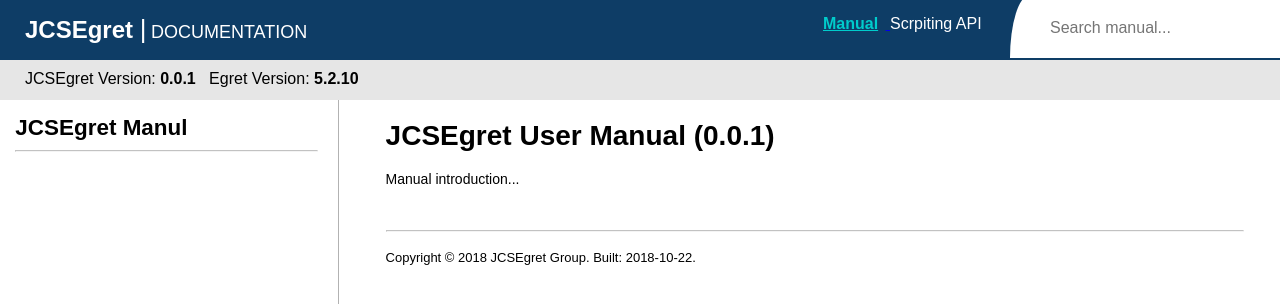
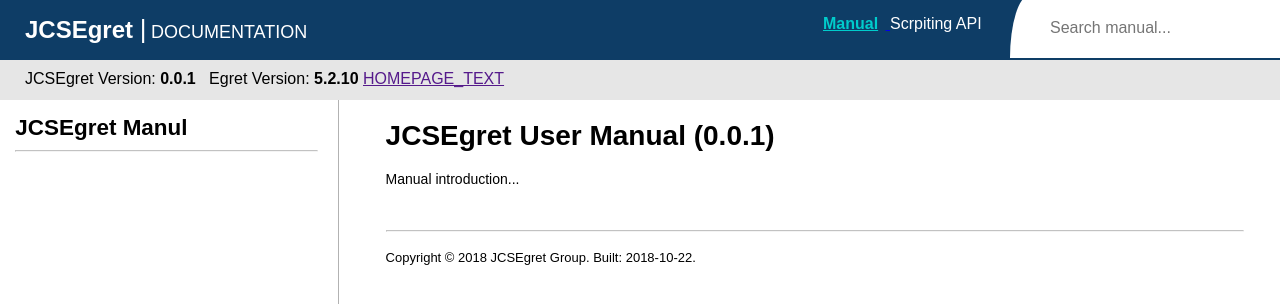
Before and after one commit to jcs-legacy/Scripting_Manual_JCSEgret, a website: page website/Manual/index.html in a window 1280 px wide. Shown: the top 304 px of the page. Drawn offline with Linux system fonts and the light colour scheme; no server answers; a web font is replaced by a local one.

Commit message:
Add home link html.

```diff
--- a/website/Manual/index.html
+++ b/website/Manual/index.html
@@ -74,6 +74,8 @@
         <span class="version-text">
           <span class="version-egret"></span>
         </span>
+
+        <a class="homepage-link" href="">HOMEPAGE_TEXT</a>
       </div>
     </div>
 
```
Also changed, not shown: website/ScriptReference/index.html (+2 -0 lines).
